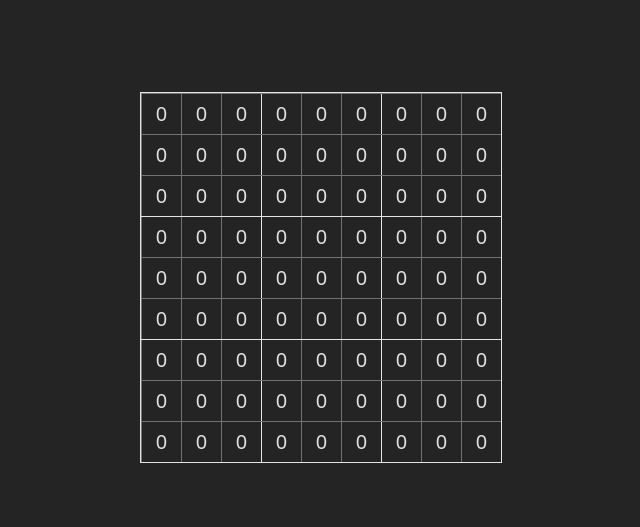
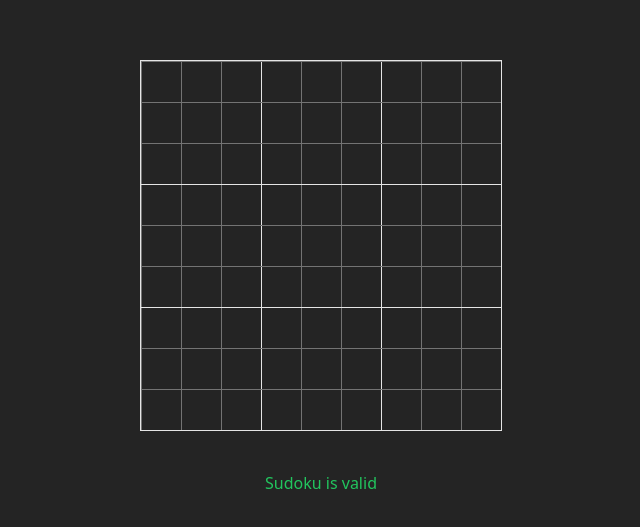
Before and after one commit to ksamirdev/sudoku-react, a React (Vite) app: page / in a window 1280 px wide. Shown: the part 123-650 px from the top of the page, without its empty margins (319-959 px from the left). Built offline with nearby package versions, Linux system fonts and the light colour scheme.

Commit message:
added sudoku verify function

```diff
--- a/src/App.tsx
+++ b/src/App.tsx
@@ -1,28 +1,48 @@
-import { useState } from "react";
 import "./App.css";
-import { cn } from "./utils";
+
+import { useCallback, useMemo, useState } from "react";
+import { cn, isNumberKey } from "./utils/utils";
+import { isValidSudoku } from "./utils/sudoku";
 
 const MATRIX_SIZE = 9;
 
 const INITIAL_VALUES: number[][] = [
-  [0, 0, 0, /**/ 0, 0, 0, /**/ 0, 0, 0],
-  [0, 0, 0, /**/ 0, 0, 0, /**/ 0, 0, 0],
-  [0, 0, 0, /**/ 0, 0, 0, /**/ 0, 0, 0],
+  [0, 0, 0, 0, 0, 0, 0, 0, 0],
+  [0, 0, 0, 0, 0, 0, 0, 0, 0],
+  [0, 0, 0, 0, 0, 0, 0, 0, 0],
 
-  [0, 0, 0, /**/ 0, 0, 0, /**/ 0, 0, 0],
-  [0, 0, 0, /**/ 0, 0, 0, /**/ 0, 0, 0],
-  [0, 0, 0, /**/ 0, 0, 0, /**/ 0, 0, 0],
+  [0, 0, 0, 0, 0, 0, 0, 0, 0],
+  [0, 0, 0, 0, 0, 0, 0, 0, 0],
+  [0, 0, 0, 0, 0, 0, 0, 0, 0],
 
-  [0, 0, 0, /**/ 0, 0, 0, /**/ 0, 0, 0],
-  [0, 0, 0, /**/ 0, 0, 0, /**/ 0, 0, 0],
-  [0, 0, 0, /**/ 0, 0, 0, /**/ 0, 0, 0],
+  [0, 0, 0, 0, 0, 0, 0, 0, 0],
+  [0, 0, 0, 0, 0, 0, 0, 0, 0],
+  [0, 0, 0, 0, 0, 0, 0, 0, 0],
 ];
 
+export type Cell = number | null;
+
 function App() {
-  const [cells, setCells] = useState<number[][]>(INITIAL_VALUES);
+  const [board, setBoard] = useState<Cell[][]>(INITIAL_VALUES);
+
+  const isValidSudokuMemo = useMemo(() => isValidSudoku(board), [board]);
+
+  const handleUpdateCellValue = useCallback(
+    (i: number, j: number, value: Cell) => {
+      setBoard((prev) => {
+        const updated = prev.map((row, rowIndex) =>
+          row.map((cell, colIndex) =>
+            rowIndex === i && colIndex === j ? value : cell
+          )
+        );
+        return updated;
+      });
+    },
+    []
+  );
 
   return (
-    <div className="flex flex-col items-center justify-center">
+    <div className="flex flex-col gap-10 items-center justify-center">
       {/* MAIN - SUDOKU BOX */}
       <div className="border-r border-b border-l-[1px] border-t-[1px] border-neutral-200 overflow-hidden">
         {/* MATRIX: m x n */}
@@ -48,14 +68,21 @@ function App() {
                   >
                     <input
                       type="text"
-                      className="size-10 bg-transparent text-xl focus:ring rounded-sm outline-none border-none text-center"
-                      value={cells[i][j]}
+                      className="size-10 bg-transparent text-xl focus:ring rounded-sm outline-none border-none text-center selection:bg-zinc-600"
+                      value={board[i][j] || ""}
+                      onKeyDown={(ev) => {
+                        const value = ev.key;
+
+                        const v = isNumberKey(value) ? +value : null;
+                        handleUpdateCellValue(i, j, v);
+                      }}
                       onChange={(ev) => {
-                        setCells((prev) => {
-                          prev[i][j] = +ev.target.value;
-                          return prev;
-                        });
+                        const value = ev.target.value;
+
+                        const v = isNumberKey(value) ? +value : null;
+                        handleUpdateCellValue(i, j, v);
                       }}
+                      maxLength={1}
                     />
                   </div>
                 );
@@ -64,6 +91,10 @@ function App() {
           );
         })}
       </div>
+
+      <div className={isValidSudokuMemo ? "text-green-500" : "text-red-500"}>
+        Sudoku is {isValidSudokuMemo ? "valid" : "invalid"}
+      </div>
     </div>
   );
 }
--- a/src/utils.ts
+++ /dev/null
@@ -1,14 +0,0 @@
-import { KeyboardEvent } from "react";
-
-export function isNumberKey(evt: KeyboardEvent<HTMLInputElement>) {
-  // const charCode = evt.key;
-  //   if (charCode > 31 && (charCode < 48 || charCode > 57)) return false;
-  // return true;
-}
-
-import { clsx, type ClassValue } from "clsx";
-import { twMerge } from "tailwind-merge";
-
-export function cn(...inputs: ClassValue[]) {
-  return twMerge(clsx(inputs));
-}
--- /dev/null
+++ b/src/utils/sudoku.ts
@@ -0,0 +1,27 @@
+import { Cell } from "../App";
+
+// https://leetcode.com/problems/valid-sudoku/solutions/476369/javascript-solution-beats-100-with-explanation-real-explanations
+export function isValidSudoku(board: Cell[][]) {
+  let rows = new Array(9).fill(null).map(() => new Set());
+  let cols = new Array(9).fill(null).map(() => new Set());
+  let boxes = new Array(9).fill(null).map(() => new Set());
+
+  for (let i = 0; i < 9; i++) {
+    for (let j = 0; j < 9; j++) {
+      let num = board[i][j];
+      if (!num) continue;
+
+      let boxIndex = Math.floor(i / 3) * 3 + Math.floor(j / 3);
+
+      if (rows[i].has(num) || cols[j].has(num) || boxes[boxIndex].has(num)) {
+        return false;
+      }
+
+      rows[i].add(num);
+      cols[j].add(num);
+      boxes[boxIndex].add(num);
+    }
+  }
+
+  return true;
+}
--- /dev/null
+++ b/src/utils/utils.ts
@@ -0,0 +1,10 @@
+import { twMerge } from "tailwind-merge";
+import { clsx, type ClassValue } from "clsx";
+
+export function isNumberKey(key: string) {
+  return Number.isFinite(Number(key));
+}
+
+export function cn(...inputs: ClassValue[]) {
+  return twMerge(clsx(inputs));
+}
```
